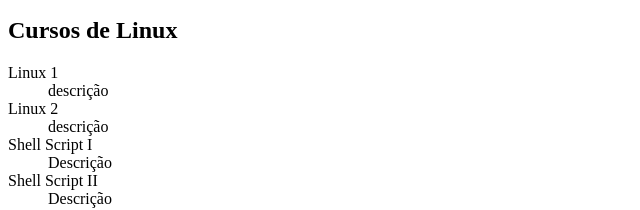
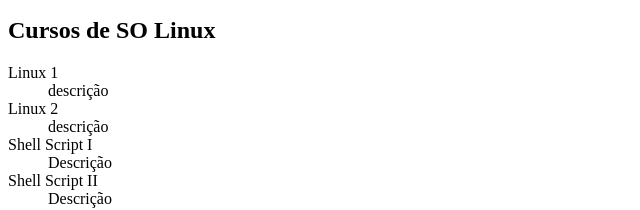
Before and after one commit to DanDanCa/alura-git, a plain HTML site: page index.html in a window 1280 px wide. Shown: the part 250-460 px from the top of the page, 0-640 px from the left. Drawn offline with Linux system fonts and the light colour scheme.

Commit message:
Alterando título dos cursos de linux

```diff
--- a/index.html
+++ b/index.html
@@ -23,7 +23,7 @@
         <dd>Aterando</dd>
     </dl>
 
-    <h2>Cursos de Linux</h2>
+    <h2>Cursos de SO Linux</h2>
     <dl>
           <dt>Linux 1</dt>
           <dd>descrição</dd>
```
